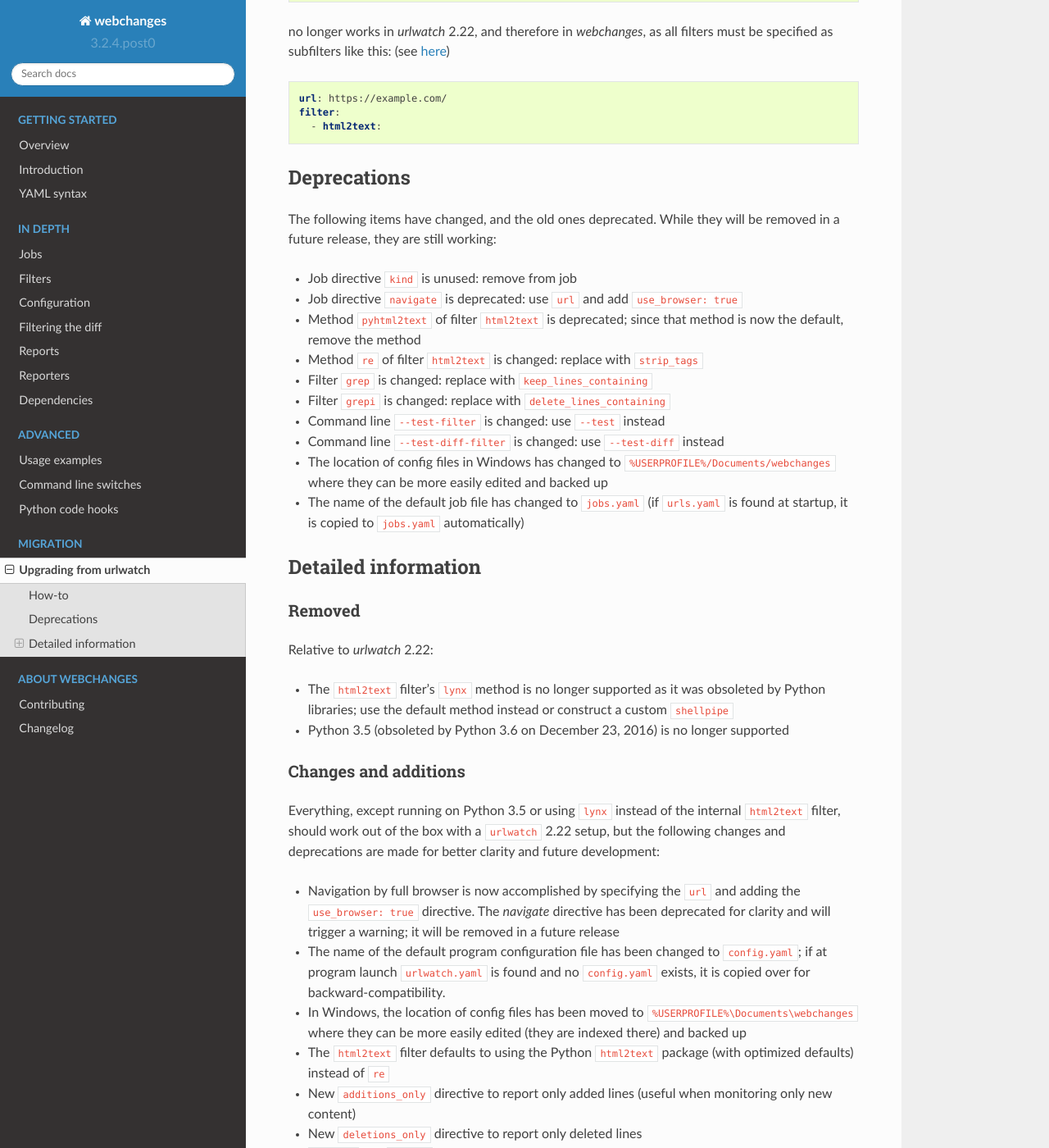
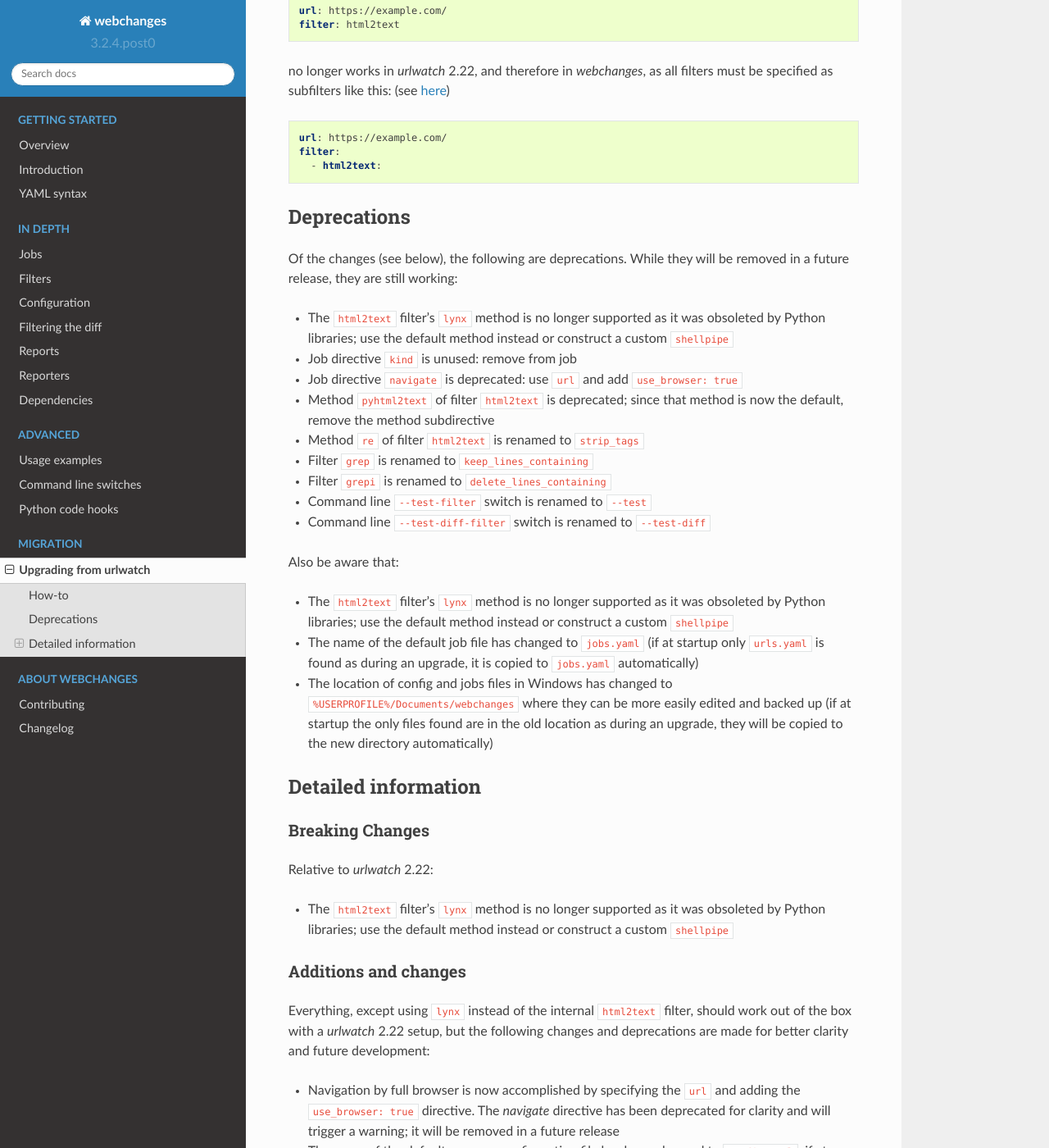
Before and after one commit to mborsetti/webchanges, a Sphinx documentation site: the page built from docs/migration.rst, in a window 1280 px wide and 1400 px high, scrolled down 1291 px. Shown: the whole window at 82% size. Built offline with Sphinx 7.4.7 and the Read the Docs theme 2.0.0, drawn with Linux system fonts in a browser that asks for light colours; some of the changed text lies outside the part shown.

```diff
--- a/docs/migration.rst
+++ b/docs/migration.rst
@@ -22,19 +22,20 @@ in the :ref:`introduction <introduction>`, it also implements:
 
 * An upgrade in Pyppeteer-based browsing to render JavaScript that includes:
 
-  * using the same engine powering Chrome 89
-  * replacing with Python's ``asyncio.run()`` the legacy custom code managing the asyncio event loop, finalizing
-    asynchronous generators, and closing the threadpool to increase reliability (only if running Python 3.7 or higher)
+  * using the same browser engine powering Chrome 89
+  * using Python's built-in ``asyncio.run()`` to manage the asyncio event loop, finalizing asynchronous generators, and
+    closing the threadpool instead of legacy custom code managing to increase reliability (only if running **Python
+    3.7** or higher)
   * reduction in concurrency for higher stability
   * new directives allowing much more flexibility and control: ``chromium_revision``, ``switches``, ``wait_until``,
     ``ignore_https_errors``, ``wait_for_navigate``, ``wait_for``, ``user_data_dir``, ``block_elements``, ``cookies``,
     ``headers``, ``http_proxy``, ``https_proxy``, and ``timeout``
 * A new, more efficient indexed database that is smaller, allows for additional functionality such as rollbacks, and
   removes the need for a dependency
-* The us ofe the webpage's title as a job ``name`` if one isn't provided and the ability to add a job ``note`` in the
+* The use of the webpage's title as a job ``name`` if one isn't provided and the ability to add a job ``note`` in the
   report
-* The optimization of the ``html2text`` filters's default settings for web content
-* A new ``--errors`` command line switch to let you know if jobs error out or have empty responses after filters are
+* The optimization of the default settings of the ``html2text`` filter for web content
+* A new ``--errors`` command line switch to show any jobs that error out or have empty responses after filters are
   applied
 * The support of Unicode throughout, including in filters and in the YAML files containing jobs and configuration
 * The fixing of the ``format-json`` filter from unexpectedly reordering contents of dictionaries, now controllable by
@@ -48,14 +49,16 @@ in the :ref:`introduction <introduction>`, it also implements:
 How-to
 ------
 If you are using `urlwatch` 2.22, simply install `webchanges` and run it. It will find the existing `urlwatch` files,
-read them, and run just fine unless you were still running ``lynx``.  It may complain about some deprecations (see
-below), but you will have time to do the edits.
+read them, and, unless you were still running ``lynx`` (see below), it will run just fine as is.  It may complain about
+some directive name changes and other :ref:`deprecations <migration_deprecations>`, but you will have time to make the
+edits.
 
-If you encounter an issue please open an issue `here <https://github.com/mborsetti/webchanges/issues>`__ and someone
-will look into it.
+If you encounter any problems or have any suggestions please open an issue `here
+<https://github.com/mborsetti/webchanges/issues>`__ and someone will look into it.
 
 If you are upgrading from a version prior to 2.22, before running `webchanges` make sure that you have implemented all
-`urlwatch` breaking changes in your job and configuration files and you can run `urlwatch` 2.22.  For example:
+`urlwatch` breaking changes in your job and configuration files and you can run `urlwatch` 2.22 (including running on
+Python 3.6 or higher).  For example:
 
 .. code-block:: yaml
 
@@ -71,43 +74,51 @@ this: (see `here <https://github.com/thp/urlwatch/pull/600#issuecomment-75394467
    filter:
      - html2text:
 
+.. _migration_deprecations:
 
 Deprecations
 ------------
-The following items have changed, and the old ones deprecated. While they will be removed in a future release, they
+Of the changes (see below), the following are deprecations. While they will be removed in a future release, they
 are still working:
 
+* The ``html2text`` filter's ``lynx`` method is no longer supported as it was obsoleted by Python libraries; use the
+  default method instead or construct a custom ``shellpipe``
 * Job directive ``kind`` is unused: remove from job
 * Job directive ``navigate`` is deprecated: use ``url`` and add ``use_browser: true``
 * Method ``pyhtml2text`` of filter ``html2text`` is deprecated; since that method is now the default, remove the method
-* Method ``re`` of filter ``html2text`` is changed: replace with ``strip_tags``
-* Filter ``grep`` is changed: replace with ``keep_lines_containing``
-* Filter ``grepi`` is changed: replace with ``delete_lines_containing``
-* Command line ``--test-filter`` is changed: use ``--test`` instead
-* Command line ``--test-diff-filter`` is changed: use ``--test-diff`` instead
-* The location of config files in Windows has changed to ``%USERPROFILE%/Documents/webchanges``
-  where they can be more easily edited and backed up
-* The name of the default job file has changed to ``jobs.yaml`` (if ``urls.yaml`` is found at startup,
-  it is copied to ``jobs.yaml`` automatically)
+  subdirective
+* Method ``re`` of filter ``html2text`` is renamed to ``strip_tags``
+* Filter ``grep`` is renamed to ``keep_lines_containing``
+* Filter ``grepi`` is renamed to ``delete_lines_containing``
+* Command line ``--test-filter`` switch is renamed to ``--test``
+* Command line ``--test-diff-filter`` switch is renamed to ``--test-diff``
+
+Also be aware that:
+
+* The ``html2text`` filter's ``lynx`` method is no longer supported as it was obsoleted by Python libraries; use the
+  default method instead or construct a custom ``shellpipe``
+* The name of the default job file has changed to ``jobs.yaml`` (if at startup only ``urls.yaml`` is found as during an
+  upgrade, it is copied to ``jobs.yaml`` automatically)
+* The location of config and jobs files in Windows has changed to ``%USERPROFILE%/Documents/webchanges``
+  where they can be more easily edited and backed up (if at startup the only files found are in the old location as
+  during an upgrade, they will be copied to the  new directory automatically)
 
 .. _migration_changes:
 
 Detailed information
 --------------------
 
-Removed
-~~~~~~~
+Breaking Changes
+~~~~~~~~~~~~~~~~
 Relative to `urlwatch` 2.22:
 
 * The ``html2text`` filter's ``lynx`` method is no longer supported as it was obsoleted by Python libraries; use the
   default method instead or construct a custom ``shellpipe``
-* Python 3.5 (obsoleted by Python 3.6 on December 23, 2016) is no longer supported
 
-Changes and additions
+Additions and changes
 ~~~~~~~~~~~~~~~~~~~~~
-Everything, except running on Python 3.5 or using ``lynx`` instead of the internal ``html2text`` filter, should work
-out of the box with a ``urlwatch`` 2.22 setup, but the following changes and deprecations are made for better clarity
-and future development:
+Everything, except using ``lynx`` instead of the internal ``html2text`` filter, should work out of the box with a
+`urlwatch` 2.22 setup, but the following changes and deprecations are made for better clarity and future development:
 
 * Navigation by full browser is now accomplished by specifying the ``url`` and adding the ``use_browser: true``
   directive. The `navigate` directive has been deprecated for clarity and will trigger a warning; it will be removed in
@@ -153,8 +164,13 @@ and future development:
   used internally); it will be removed in a future release
 * The ``slack`` webhook reporter allows the setting of maximum report length (for, e.g., usage with Discord) using the
   ``max_message_length`` sub-directive
-* Legacy lib/hooks.py file no longer supported. ``hooks.py`` needs to be in the same directory as the configuration
-  files.
+* Legacy lib/hooks.py file location is no longer supported: ``hooks.py`` needs to be in the same directory as the
+  configuration files.
+* The name of the default job file has changed to ``jobs.yaml`` (if at startup only ``urls.yaml`` is found as during an
+  upgrade, it is copied to ``jobs.yaml`` automatically)
+* The location of config and jobs files in Windows has changed to ``%USERPROFILE%/Documents/webchanges``
+  where they can be more easily edited and backed up (if at startup the only files found are in the old location as
+  during an upgrade, they will be copied to the  new directory automatically)
 * The mix of default and optional dependencies has been updated (see documentation) to enable "Just works"
 * Dependencies are now specified as PyPi `extras
   <https://stackoverflow.com/questions/52474931/what-is-extra-in-pypi-dependency>`__ to simplify their installation
@@ -175,10 +191,11 @@ Fixed
 ~~~~~
 Relative to `urlwatch` 2.22:
 
-* The ``html2text`` filter's ``html2text`` method defaults to unicode handling
+* The ``html2text`` filter's ``html2text`` method defaults to Unicode handling
 * HTML href links ending with spaces are no longer broken by ``xpath`` replacing spaces with `%20`
 * Initial config file no longer has directives sorted alphabetically, but are saved logically (e.g. 'enabled' is always
   the first sub-directive)
 * The presence of the ``data`` directive in a job would force the method to POST, impeding the ability to do PUTs
-* Fixed ``format-json`` filter from unexpectedly reordering contents of dictionaries, now controllable by the new
-  subdirective ``sort_keys``
+* ``format-json`` filter from unexpectedly reordered contents of dictionaries; it no longer does that, but a new
+  subdirective ``sort_keys`` allows you to set it to do so
+* Various system errors and freezes when running ``url`` jobs with ``use_browser: true`` (formerly ``navigate`` jobs)
--- a/setup.py
+++ b/setup.py
@@ -71,8 +71,10 @@ SETUP = {
                        'redis': ['redis']},
     'python_requires': f'>={".".join(str(v) for v in project.__min_python_version__)}',
     'project_urls': {'Bug Tracker': f'{project.__url__.rstrip("//")}/issues',
-                     'Source Code': project.__url__,
-                     'Documentation': f'https://{project.__project_name__}.readthedocs.io'}}
+                     'CI': f'{project.__url__.rstrip("//")}/actions',
+                     'Documentation': f'https://{project.__project_name__}.readthedocs.io',
+                     'Source Code': project.__url__}
+}
 SETUP['extras_require']['all'] = sorted(list(set(pkg for extra in SETUP['extras_require'].values() for pkg in extra)))
 setup(**SETUP)
 
```
Also changed, not shown: other parts of docs/migration.rst (+1 -1 lines), WISHLIST.md (+1 -1 lines), docs/advanced.rst (+0 -10 lines), docs/cli.rst (+33 -14 lines), docs/jobs.rst (+4 -5 lines), .pre-commit-config.yaml, 7 other files.
